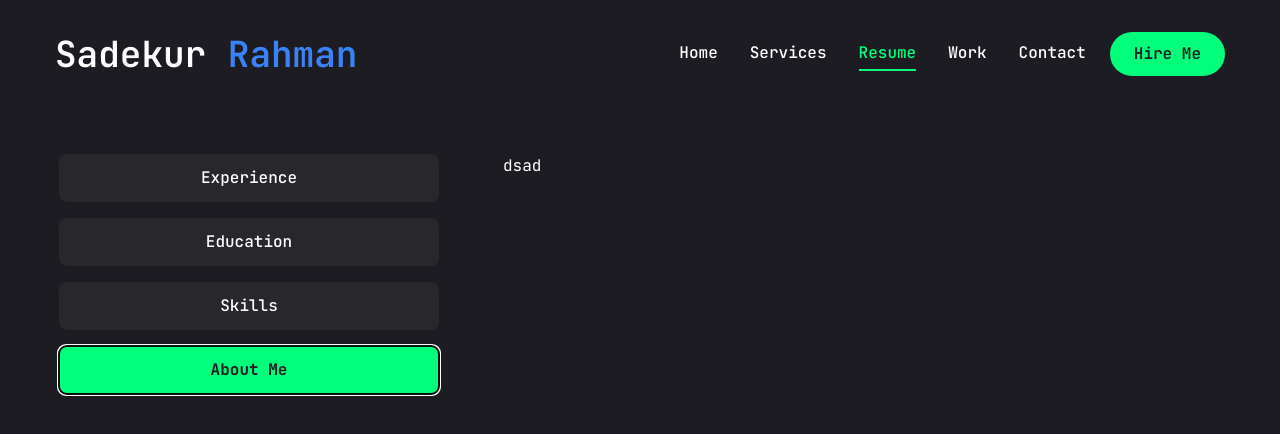
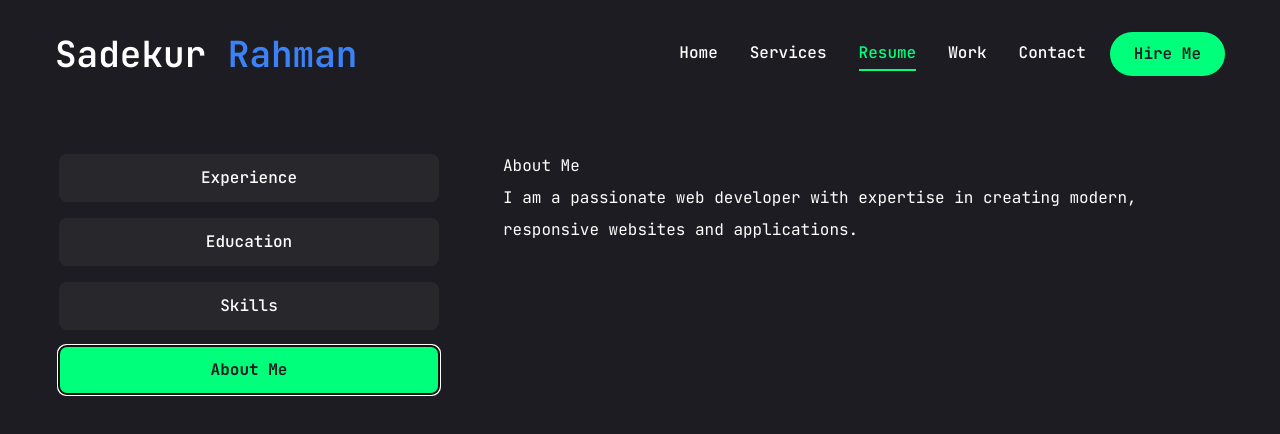
Before and after one commit to sadekur/pfs-2, a Next.js app: page /resume in a window 1280 px wide. Both pictures are taken after a click on the tab "About Me". Shown: the top 434 px of the page. Built offline with nearby package versions, Linux system fonts and the light colour scheme.

Commit message:
Update: About section content with ui

```diff
--- a/app/resume/page.jsx
+++ b/app/resume/page.jsx
@@ -342,8 +342,21 @@ const Resume = () => {
             </div>
           </TabsContent>
 
-          <TabsContent value="about" className="w-full">
-            {/* About content goes here */}dsad
+          <TabsContent value="about" className="w-full text-center xl:text-left">
+            <div>
+              <h3>{about.title}</h3>
+              <p>{about.description}</p>
+              <ul>
+                {about.info.map((item, index) => {
+                  return (
+                    <li key={index}>
+                      <h3>{item.name}</h3>
+                      <p>{item.description}</p>
+                    </li>
+                  );
+                })}
+              </ul>
+            </div>
           </TabsContent>
         </div>
       </Tabs>
```
